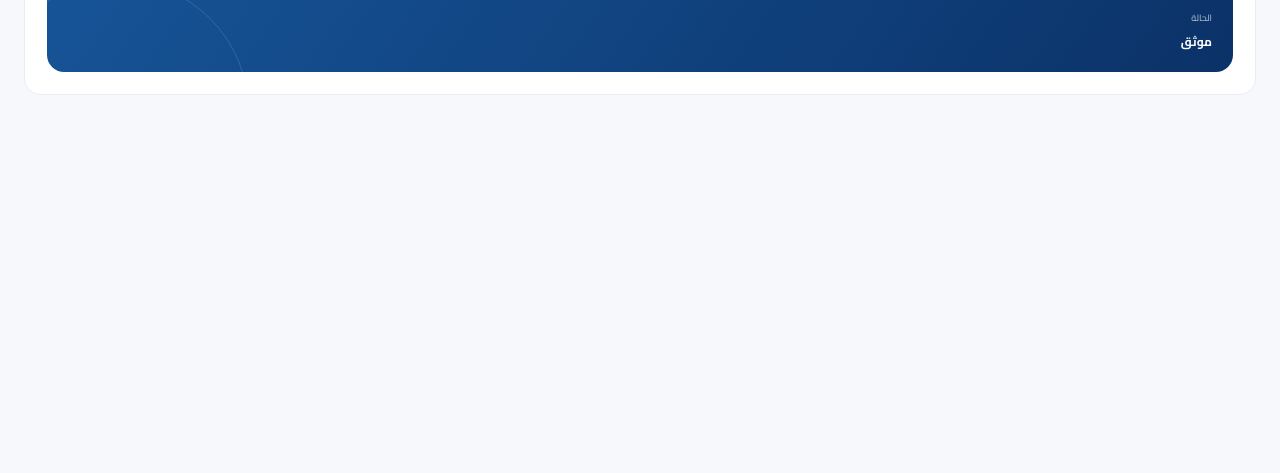
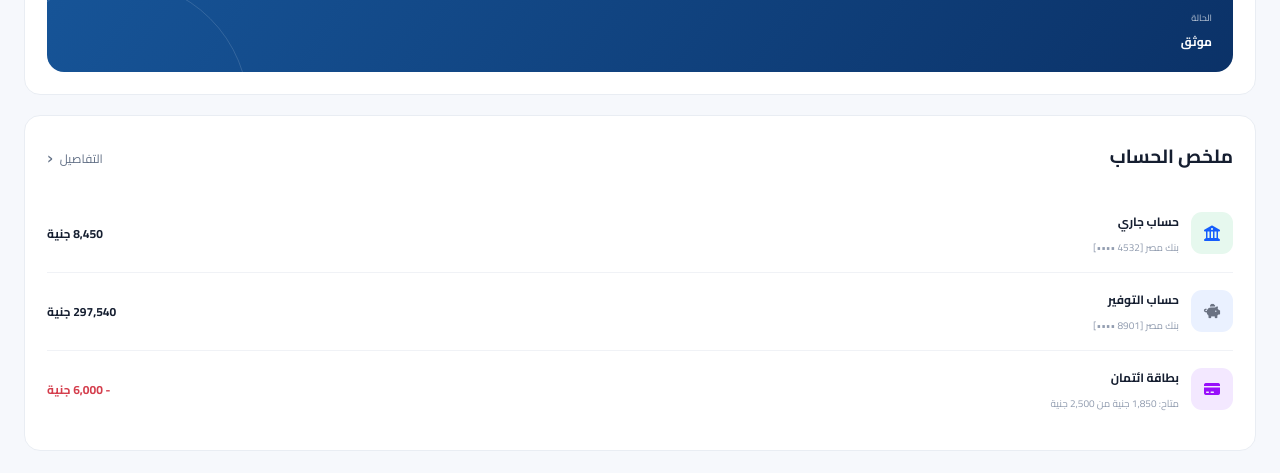
Before and after one commit to Talal-Sharaa/FrontEnd-Route-Assignment-4-Mudabbir, a plain HTML site: page index.html in a window 1280 px wide. Shown: the part 4387-4860 px from the top of the page. Before the commit the page ends 4506 px from the top, so only its background shows below. Drawn offline with Linux system fonts and the light colour scheme.

Commit message:
Add linked account summary

```diff
--- a/css/style.css
+++ b/css/style.css
@@ -169,3 +169,14 @@ td { padding: 12px 10px; font-size: 11px; border-top: 1px solid #f0f2f6; }
 .card-bottom small, .paypal-details small { opacity: .72; font-size: 9px; margin-bottom: 4px; }
 .card-bottom strong, .paypal-details strong { font-size: 12px; }
 .paypal-details { display: flex; flex-direction: column; gap: 12px; margin-top: auto; }
+
+.account-list li { display: flex; align-items: center; gap: 12px; padding: 15px 0; border-bottom: 1px solid #f0f2f6; }
+.account-list li:last-child { border-bottom: 0; }
+.account-icon { display: grid; place-items: center; width: 42px; height: 42px; flex: 0 0 42px; border-radius: 11px; }
+.account-icon img { height: 20px; width: 20px; object-fit: contain; }
+.account-list li > div { flex: 1; min-width: 0; }
+.account-list strong, .account-list small { display: block; }
+.account-list strong { font-size: 12px; }
+.account-list small { margin-top: 5px; font-size: 10px; color: #929db0; }
+.account-amount { font-size: 12px; font-weight: 700; white-space: nowrap; }
+.account-amount.debt { color: #d43d4c; }
--- a/index.html
+++ b/index.html
@@ -212,6 +212,15 @@
     </article>
   </div>
 </section>
+
+<section class="panel accounts-panel" id="accounts" aria-labelledby="accounts-title">
+  <div class="section-heading"><h2 id="accounts-title">ملخص الحساب</h2><a href="#accounts">التفاصيل <span aria-hidden="true">‹</span></a></div>
+  <ul class="account-list">
+    <li><span class="account-icon green"><img src="assets/icons/building-columns-solid-full.png" alt="" /></span><div><strong>حساب جاري</strong><small>بنك مصر <bdi>[•••• 4532]</bdi></small></div><bdi class="account-amount">8,450 جنية</bdi></li>
+    <li><span class="account-icon blue"><img src="assets/icons/piggy-bank-solid.png" alt="" /></span><div><strong>حساب التوفير</strong><small>بنك مصر <bdi>[•••• 8901]</bdi></small></div><bdi class="account-amount">297,540 جنية</bdi></li>
+    <li><span class="account-icon violet"><img src="assets/icons/credit-card-solid-full-violet.png" alt="" /></span><div><strong>بطاقة ائتمان</strong><small>متاح: <bdi>1,850</bdi> جنية من <bdi>2,500</bdi> جنية</small></div><bdi class="account-amount debt">- 6,000 جنية</bdi></li>
+  </ul>
+</section>
       </div>
     </main>
   </div>
```
